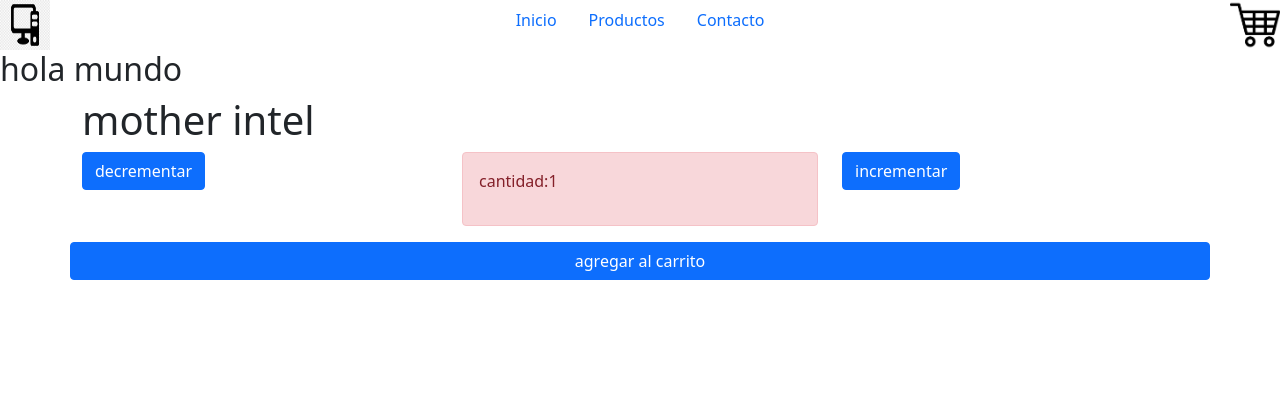
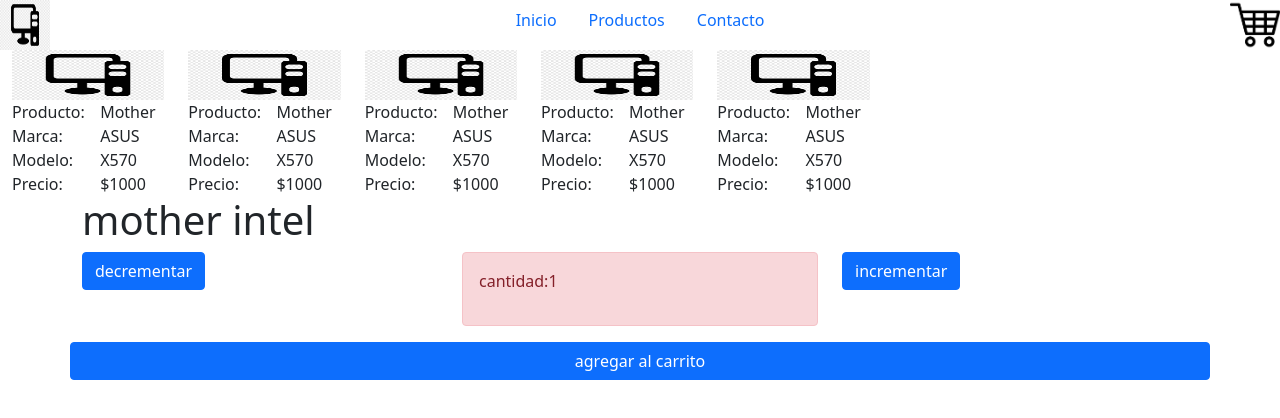
Before and after one commit to vialfmj/vial-ventapc, a React (Create React App) app: page / in a window 1280 px wide. Shown: the top 418 px of the page. Built offline with nearby package versions, Linux system fonts and the light colour scheme.

Commit message:
se agregaron los componentes Item e ItemList

```diff
--- a/src/App.css
+++ b/src/App.css
@@ -22,3 +22,15 @@
   width: 100%;
   height: 100%;
 }
+.imagenProducto{
+  width: 100px;
+  height: 50px;
+}
+.cartaProducto{
+  width: 20%;
+  height: auto;
+}
+.contenedorLista{
+  display: flex;
+  flex-direction: row;
+}
--- a/src/App.js
+++ b/src/App.js
@@ -7,8 +7,8 @@ function App() {
   return (
     <>
     <NavBar />
-    <ItemListContainer greeting='hola mundo'/>
-    <ItemCount initial='1' stock='5'/>
+    <ItemListContainer />
+    <ItemCount initial={1} stock='5'/>
     </ >
   );
 }
--- /dev/null
+++ b/src/components/Item.jsx
@@ -0,0 +1,34 @@
+import React from 'react'
+import { Container, Row, Col } from 'react-bootstrap'
+import Logo from '../images/logo.jpg'
+
+function Item() {
+    return (
+            <div className='cartaProducto'>
+            <Container >
+                <Row>
+                    <img className='imagenProducto' src={Logo} alt="Imagen del producto" />
+                </Row>
+                <Row>
+                    <Col xs={6}>Producto: </Col>
+                    <Col xs={6}>Mother </Col>
+                </Row>
+                <Row>
+                    <Col xs={6}>Marca: </Col>
+                    <Col xs={6}> ASUS </Col>
+                </Row>
+                <Row>
+                    <Col xs={6}>Modelo: </Col>
+                    <Col xs={6}>X570</Col>
+                </Row>
+                <Row>
+                    <Col xs={6}>Precio: </Col>
+                    <Col xs={6}>$1000 </Col>
+                </Row>
+
+            </Container>
+            </div>
+    )
+}
+
+export default Item
--- a/src/components/ItemCount.jsx
+++ b/src/components/ItemCount.jsx
@@ -5,8 +5,7 @@ import { Alert } from 'react-bootstrap'
 
 
 function ItemCount(props) {
-
-    const [count, setCount]=useState(1);//al reemplazar '1' por la variable 'initial' la funcion agregar() suma +10 en vez de +1.Consultar
+    const [count, setCount]=useState(props.initial);//al reemplazar '1' por la variable 'initial' la funcion agregar() suma +10 en vez de +1.Consultar
     const agregar = () =>{
         if(count < props.stock)
         setCount(count+1);
--- /dev/null
+++ b/src/components/ItemList.jsx
@@ -0,0 +1,15 @@
+import React from 'react'
+import Item from './Item'
+function ItemList() {
+    return (
+        <div className='contenedorLista'>
+            <Item/>
+            <Item />
+            <Item />
+            <Item />
+            <Item />
+        </div>
+    )
+}
+
+export default ItemList
--- a/src/components/ItemListContainer.jsx
+++ b/src/components/ItemListContainer.jsx
@@ -1,9 +1,9 @@
 import React from 'react'
-
-function ItemListContainer({greeting}) {
+import ItemList from './ItemList'
+function ItemListContainer() {
     return (
-        <div>
-            <h2>{greeting}</h2>
+        <div className='contenedorLista'>
+        <ItemList />
         </div>
     )
 }
```
